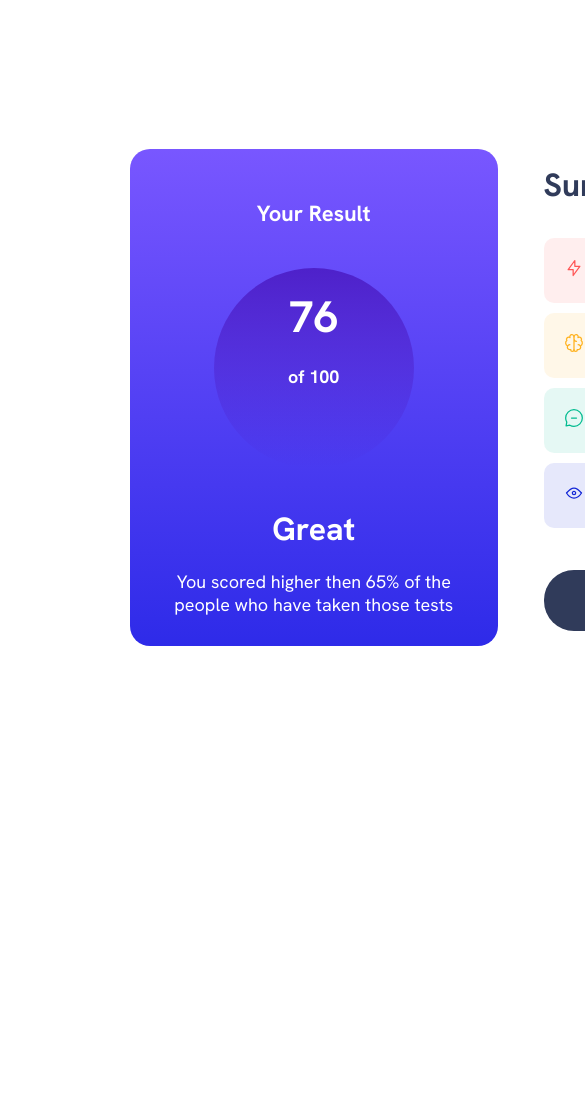
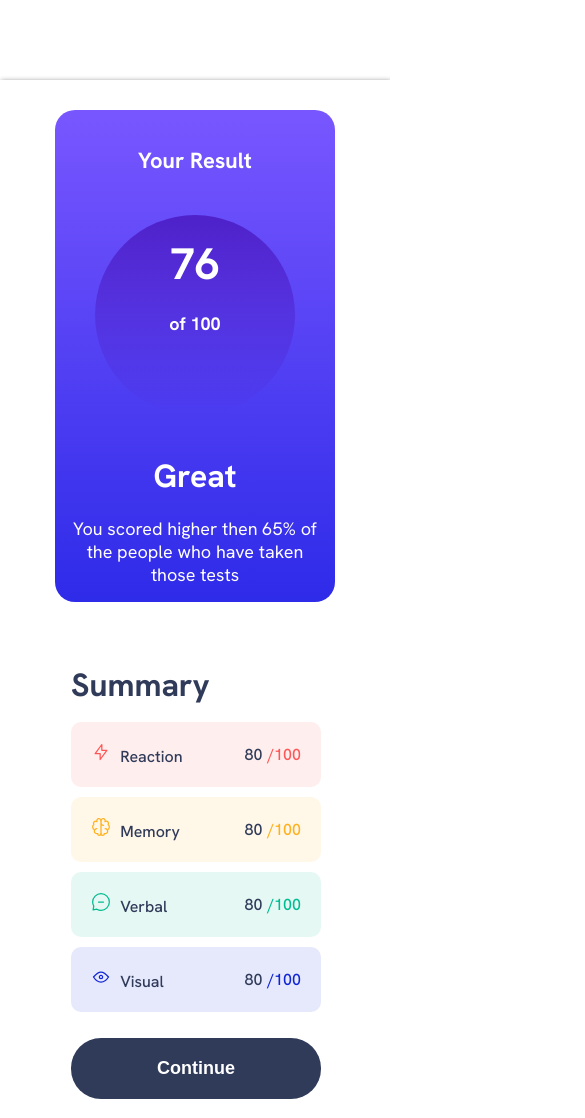
Before and after one commit to Jayakodehode/Result-Summary-project, a plain HTML site: page index.html in a window 390 px wide. Shown: the top 1118 px of the page, 585 px wide, since content can reach past the window. Before the commit the page ends 1044 px from the top, so only its background shows below. Drawn offline with Linux system fonts and the light colour scheme.

Commit message:
worked with media queries

```diff
--- a/style.css
+++ b/style.css
@@ -20,29 +20,26 @@ body {
 }
 
 .container {
-  margin: 100px;
+  max-width: 1440px;
+  margin: 5rem auto;
   background-color: var(--white);
-  /*box-shadow: 1px 1px 5px grey;*/
+  box-shadow: 1px 1px 5px grey;
   min-height: 100vh;
 }
 .result-container {
   display: flex;
-  justify-content: center;
+  width: 800px;
+  min-height: 100vh;
+  flex-wrap: wrap;
   align-items: center;
-  flex-wrap: wrap;
   margin: 0 auto;
-  gap: 1rem;
-  width: 760px;
-
-  height: 500px;
-  padding-top: 10%;
-  /*box-shadow: 0px 0px 5px grey;*/
 }
 .result {
-  flex: 1 1 40%;
+  width: 40%;
+  /*flex: 1 1 40%;*/
   border-radius: 20px;
   background: linear-gradient(hsl(252, 100%, 67%), hsl(241, 81%, 54%));
-  padding: 30px;
+  padding: 1rem;
   margin: 30px;
   display: flex;
   flex-direction: column;
@@ -50,11 +47,14 @@ body {
   flex-wrap: wrap;
 }
 .summary {
-  flex: 1 1 30%;
+  width: 40%;
   display: flex;
   flex-direction: column;
   flex-wrap: wrap;
-  gap: 2rem;
+  gap: 1rem;
+
+  padding: 2rem;
+  margin-bottom: 1rem;
 }
 .result .score {
   width: 200px;
@@ -76,6 +76,7 @@ body {
 }
 .summary h1 {
   color: var(--darkgreyblue);
+  margin-top: 1rem;
 }
 
 .summary .reaction {
@@ -129,3 +130,22 @@ body {
   padding: 20px;
   font-weight: 700;
 }
+@media (max-width: 500px) {
+  .container {
+    max-width: 400px;
+  }
+  .result-container {
+    flex-direction: column;
+    width: 350px;
+    min-height: 100vh;
+  }
+  .result {
+    width: 80%;
+  }
+  .summary {
+    width: 80%;
+    gap: 1rem;
+    padding: 1rem;
+    margin-bottom: 1rem;
+  }
+}
```
